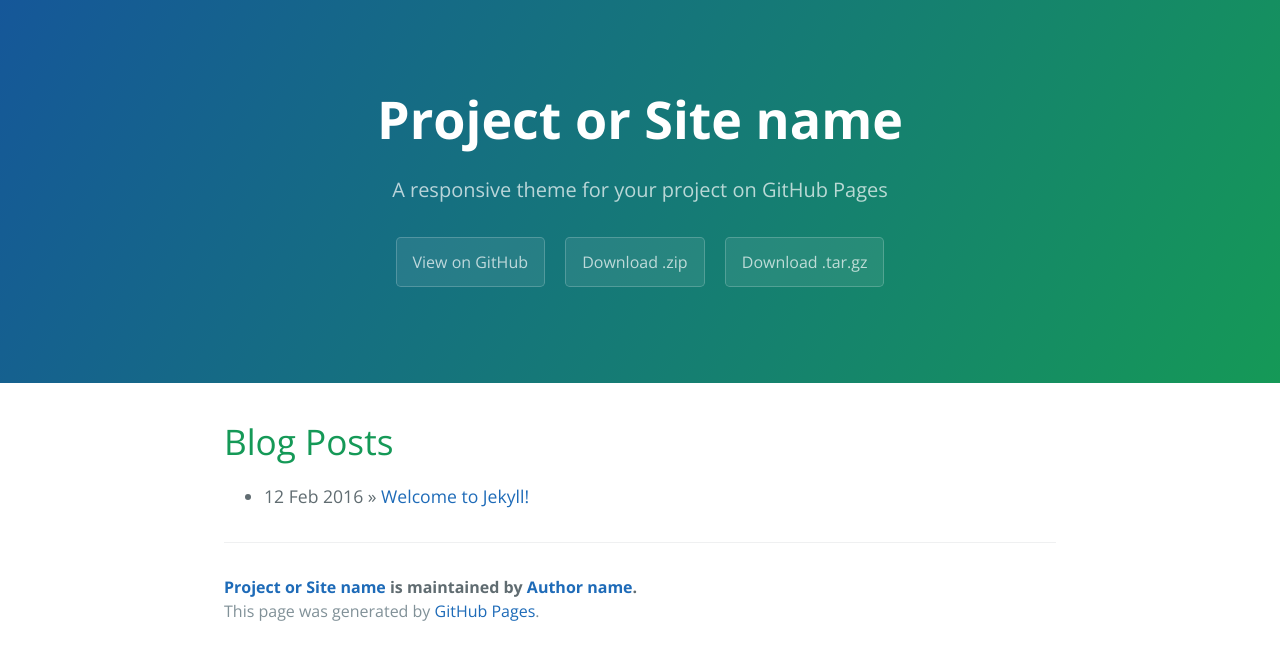
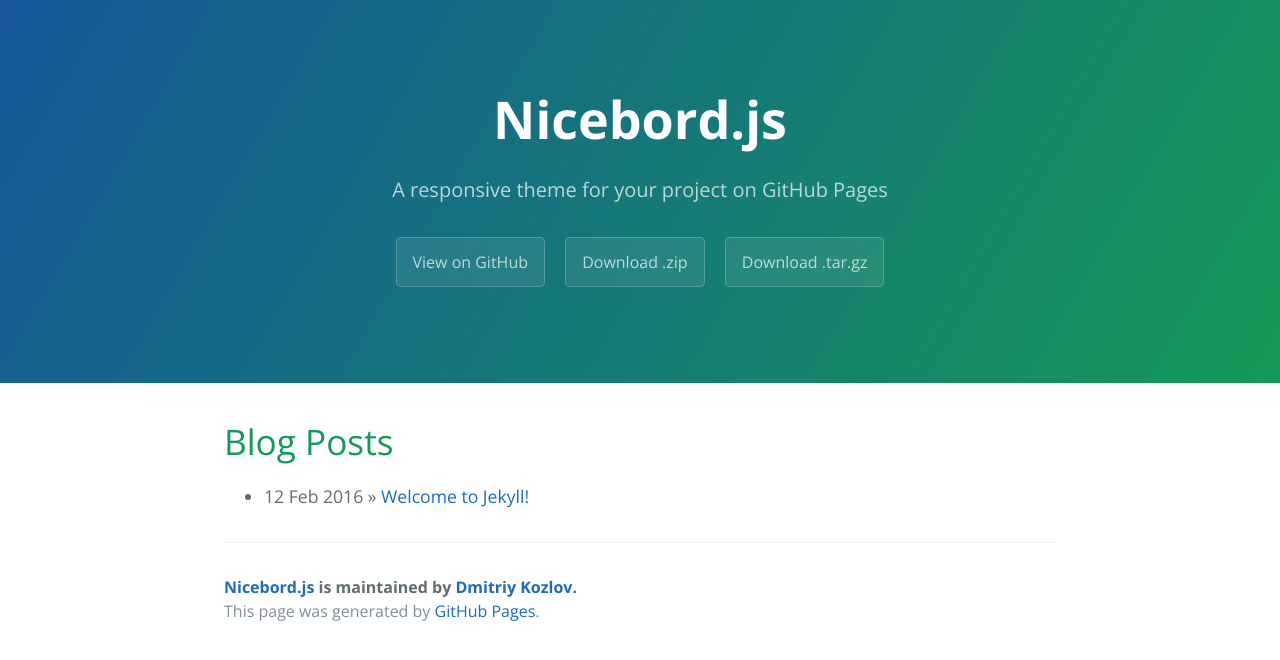
Before and after one commit to dkdevru/nicebord, a Jekyll site: the page built from index.html, in a window 1280 px wide. Shown: the top 660 px of the page. Built offline with Jekyll 4.4.1, drawn with Linux system fonts in a browser that asks for light colours; the list of posts is cut into pages by our own code.

Commit message:
title Nicebord.js

```diff
--- a/_config.yml
+++ b/_config.yml
@@ -1,5 +1,5 @@
 # Setup
-title:        Project or Site name
+title:        Nicebord.js
 tagline:      A responsive theme for your project on GitHub Pages
 baseurl:      "/nicebord"
 paginate:     1
@@ -7,7 +7,7 @@
 
 # About/contact
 author:
-  name:       Author name
+  name:       Dmitriy Kozlov
   url:        http://yourhomepage.com
 
 # Gems
```
